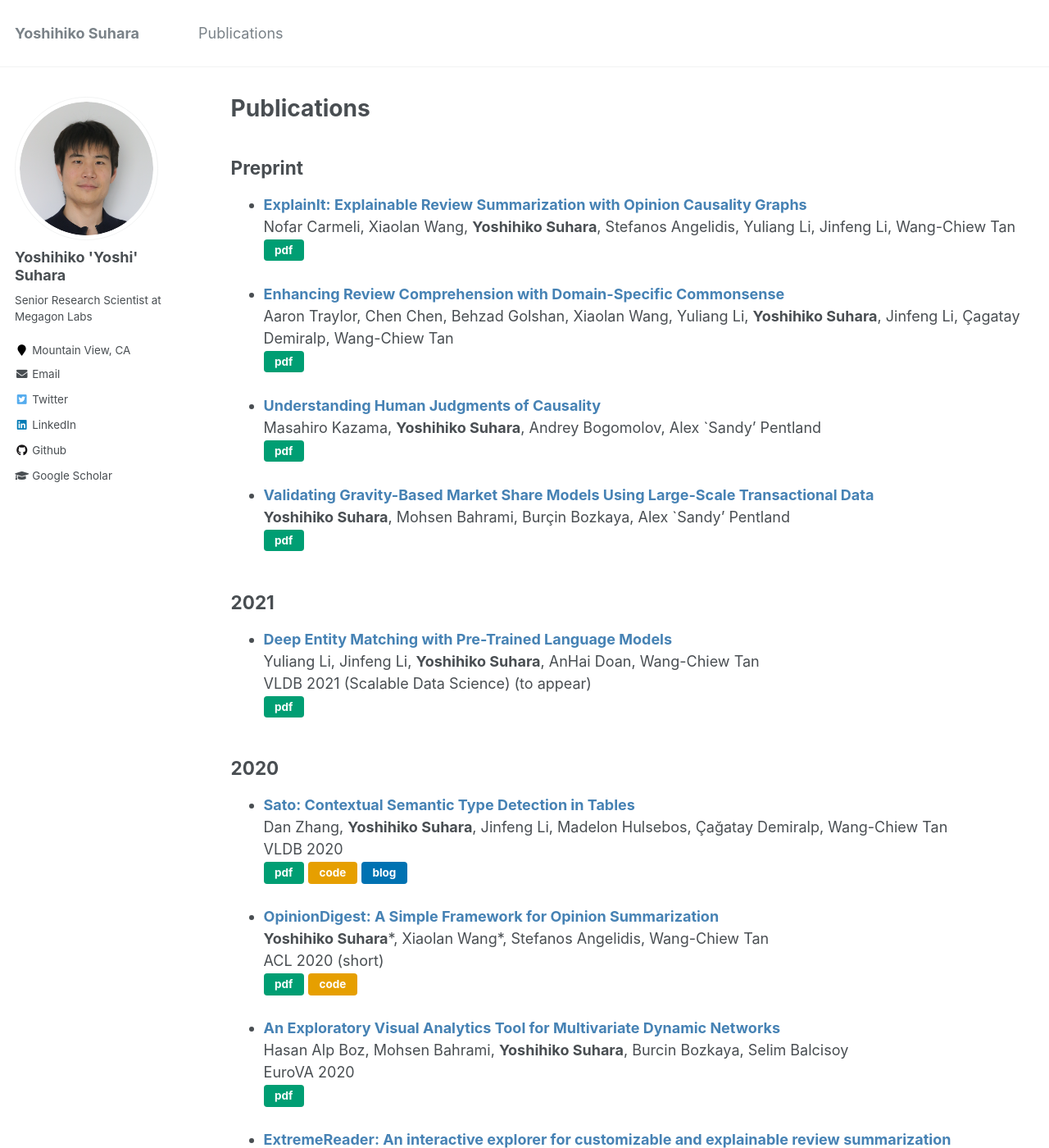
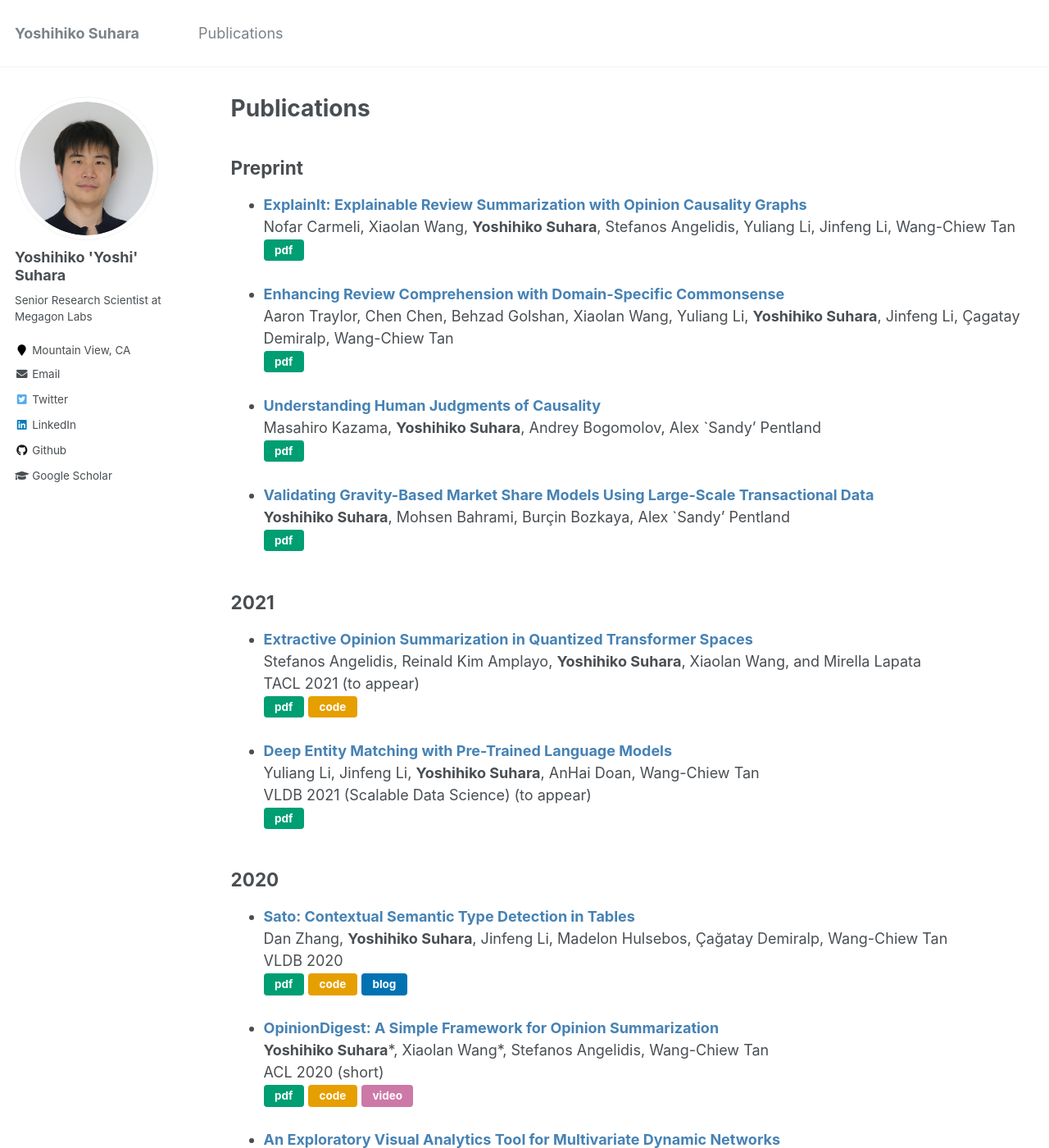
Before and after one commit to suhara/suhara.github.io, a Jekyll site: the page built from _pages/publications.md, in a window 1280 px wide and 1400 px high. Shown: the whole window at 82% size. Built offline with Jekyll 4.4.1, drawn with Linux system fonts in a browser that asks for light colours.

Commit message:
Update about.md/publications.md

```diff
--- a/_pages/publications.md
+++ b/_pages/publications.md
@@ -33,6 +33,13 @@ __Yoshihiko Suhara__, Mohsen Bahrami, Burçin Bozkaya, Alex `Sandy' Pentland
 
 ## 2021
 
+- [__Extractive Opinion Summarization in Quantized Transformer Spaces__](https://arxiv.org/abs/2012.04443)
+Stefanos Angelidis, Reinald Kim Amplayo, __Yoshihiko Suhara__, Xiaolan Wang, and Mirella Lapata
+TACL 2021 (to appear)
+[pdf](https://arxiv.org/abs/2012.04443){:class="btn btn-pdf"}
+[code](https://github.com/stangelid/qt){:class="btn btn-code"}
+
+
 - [__Deep Entity Matching with Pre-Trained Language Models__](https://arxiv.org/abs/2004.00584)
 Yuliang Li, Jinfeng Li, __Yoshihiko Suhara__, AnHai Doan, Wang-Chiew Tan
 VLDB 2021 (Scalable Data Science) (to appear)
@@ -48,11 +55,12 @@ VLDB 2020
 [code](https://github.com/megagonlabs/sato){:class="btn btn-code"}
 [blog](https://megagon.ai/blog/semantic-type-detection-why-it-matters-current-approaches-and-how-to-improve-it/){:class="btn btn-blog"}
 
-- [__OpinionDigest: A Simple Framework for Opinion Summarization__](https://arxiv.org/abs/2005.01901)
+- [__OpinionDigest: A Simple Framework for Opinion Summarization__](https://www.aclweb.org/anthology/2020.acl-main.513/)
 __Yoshihiko Suhara__\*, Xiaolan Wang\*, Stefanos Angelidis, Wang-Chiew Tan
 ACL 2020 (short)
-[pdf](https://arxiv.org/abs/2005.01901){:class="btn btn-pdf"}
+[pdf](https://www.aclweb.org/anthology/2020.acl-main.513/){:class="btn btn-pdf"}
 [code](https://github.com/megagonlabs/opiniondigest){:class="btn btn-code"}
+  [video](https://slideslive.com/38929096/opiniondigest-a-simple-framework-for-opinion-summarization){:class="btn btn-video"}
 
 - [__An Exploratory Visual Analytics Tool for Multivariate Dynamic Networks__](https://diglib.eg.org/bitstream/handle/10.2312/eurova20201081/019-023.pdf)
 Hasan Alp Boz, Mohsen Bahrami, __Yoshihiko Suhara__, Burcin Bozkaya, Selim Balcisoy
```
Also changed, not shown: _pages/about.md (+3 -1 lines).
